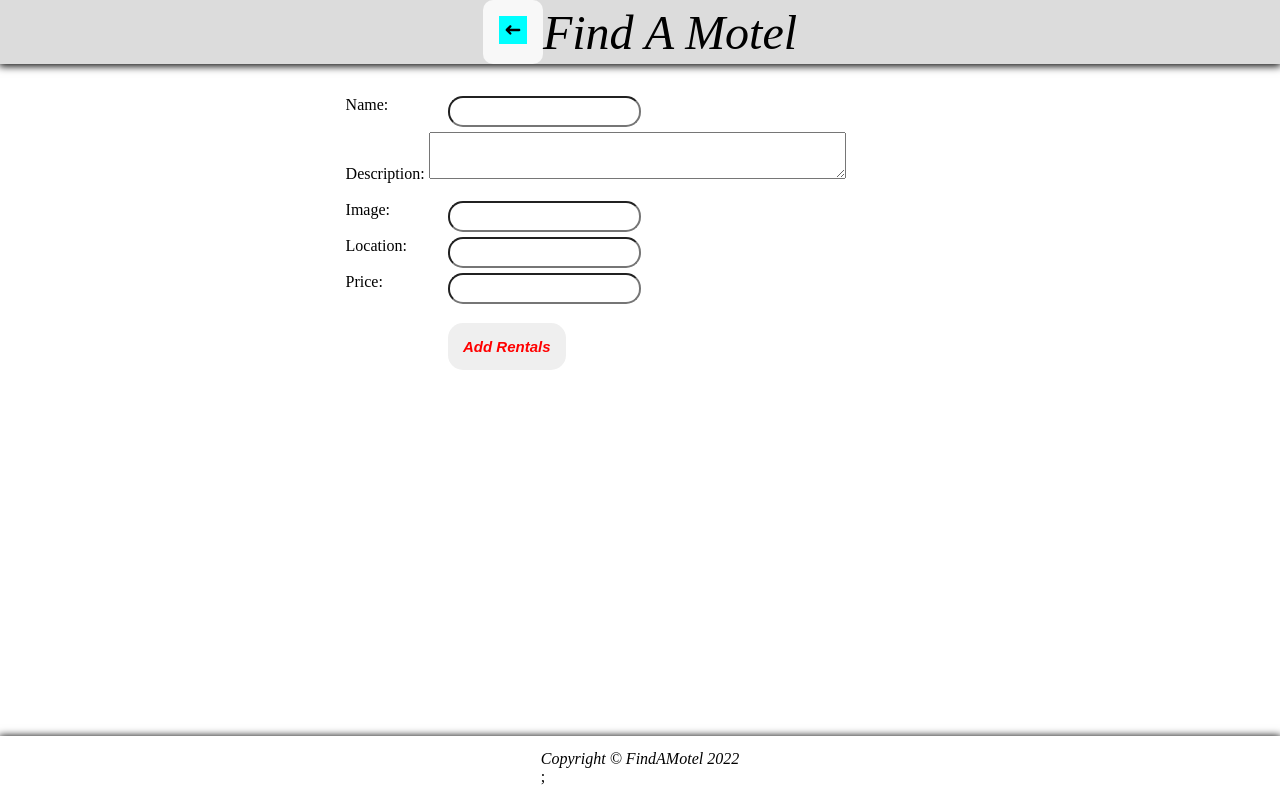
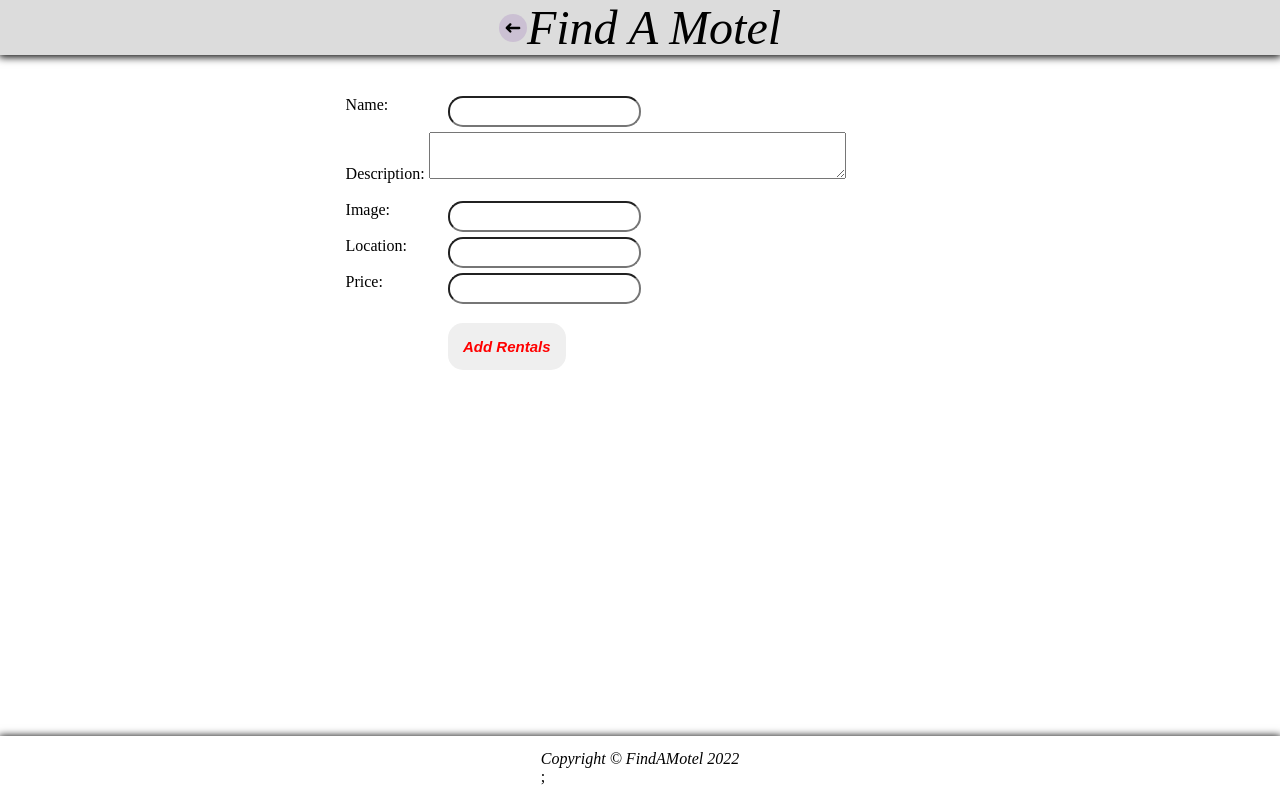
Before and after one commit to KennethAlbert/phase-3-react-frontend, a React (Create React App) app: page /addrentals/1 in a window 1280 px wide. In both pictures the pointer is over the icon 512 px from the left and 30 px from the top of the page. Built offline with nearby package versions, Linux system fonts and the light colour scheme; no server answers.

Commit message:
updated css

```diff
--- a/src/components/AddRentals.js
+++ b/src/components/AddRentals.js
@@ -50,7 +50,7 @@ function AddRentals({handleAdd}) {
   return (
     <div>
     <nav className="cartNav" >
-         <div><WiDirectionLeft  size={28} className="submit" onClick={() => navigate(-1)}/></div>
+         <WiDirectionLeft  size={28} className="back" onClick={() => navigate(-1)}/>
          <p style={{fontStyle:"italic",fontSize:"3rem"}}>Find A Motel</p>
      </nav>
 
--- a/src/index.css
+++ b/src/index.css
@@ -69,6 +69,11 @@ form{
 
 #button:hover {
 background-color: #fb8b24;
+}
+
+.back:hover{
+background-color: #cbc0d3;
+ border-radius:15px;
 }
 
 .results {
```
